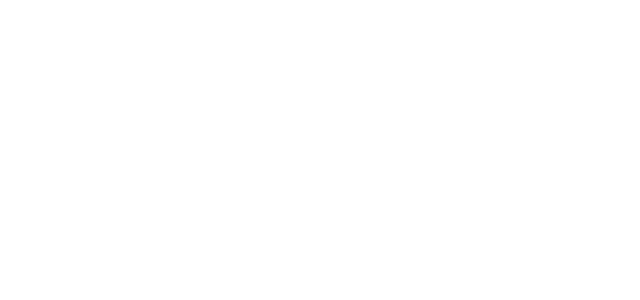
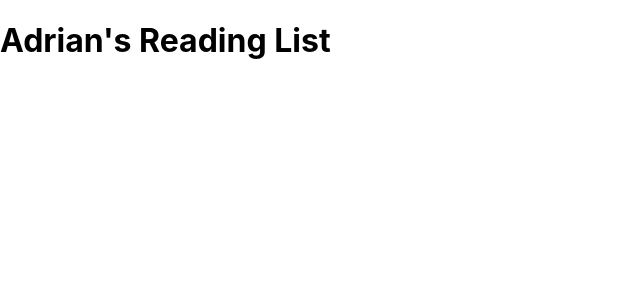
Before and after one commit to adriantoddross/graphl-frontend, a React (Create React App) app in the folder graphql-frontend/: page / in a window 1280 px wide. Shown: the top 300 px of the page, without its empty margins (0-640 px from the left). Built offline with nearby package versions, Linux system fonts and the light colour scheme; the HTML template or start-up script is replaced by a standard one.

Commit message:
add project title

```diff
--- a/graphql-frontend/src/App.js
+++ b/graphql-frontend/src/App.js
@@ -2,7 +2,8 @@
 
 function App() {
   return (
-    <div className="App">
+    <div className="Main">
+      <h1>Adrian's Reading List</h1>
     </div>
   );
 }
```
